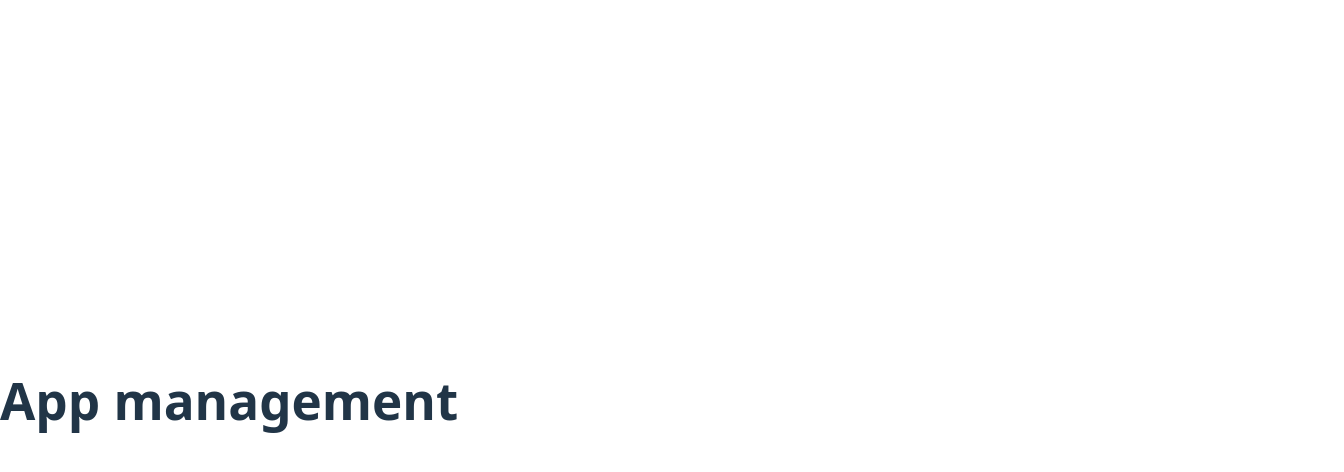
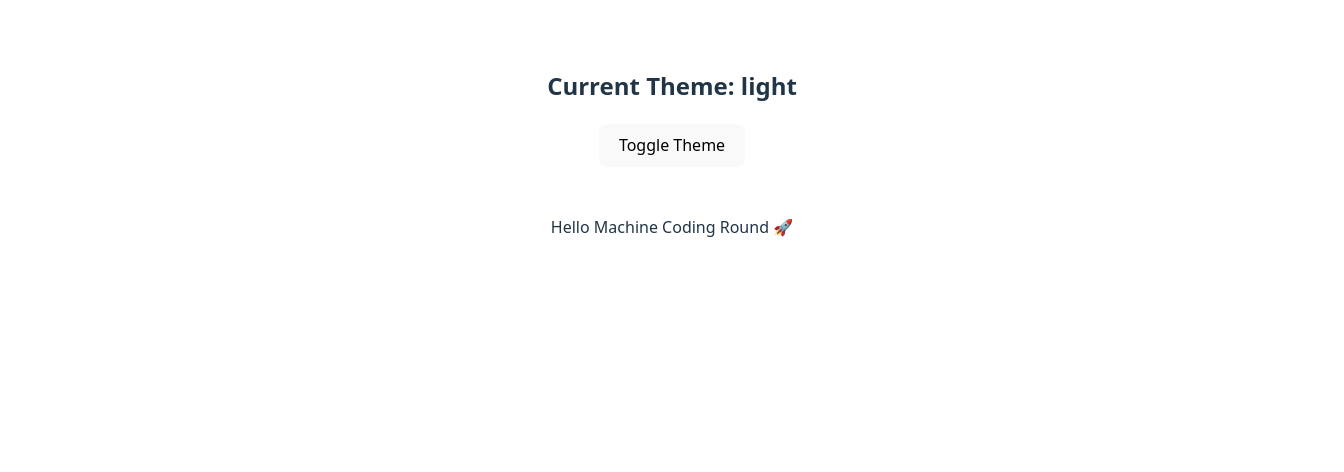
Before and after one commit to sd8917/Frontend-interview, a React (Vite) app: page / in a window 1280 px wide. Shown: the top 472 px of the page, 1344 px wide, since content can reach past the window. Built offline with nearby package versions, Linux system fonts and the light colour scheme.

Commit message:
add theme

```diff
--- a/src/App.tsx
+++ b/src/App.tsx
@@ -1,10 +1,16 @@
-
-
+import { Content } from "./components/Context";
+import { Header } from "./components/Header";
+import { ThemeProvider } from "./components/ThemeContext";
+import './App.css'
 
 function App() {
-  return <h1> App management</h1>
+  return (
+    <ThemeProvider>
+      <Header />
+      <Content />
+    </ThemeProvider>
+  );
 }
 
 
-
 export default App
--- /dev/null
+++ b/src/components/Context.tsx
@@ -0,0 +1,3 @@
+export function Content() {
+    return <p style={{ padding: "16px" }}>Hello Machine Coding Round 🚀</p>;
+}
--- /dev/null
+++ b/src/components/Header.tsx
@@ -0,0 +1,13 @@
+import { useTheme } from "../hooks/useTheme";
+
+export function Header() {
+    const { theme, toggleTheme } = useTheme();
+
+
+    return (
+        <header style={{ padding: "16px" }}>
+            <h2>Current Theme: {theme}</h2>
+            <button onClick={toggleTheme}>Toggle Theme</button>
+        </header>
+    );
+}
--- /dev/null
+++ b/src/components/ThemeContext.tsx
@@ -0,0 +1,37 @@
+import { createContext, useMemo, useState } from "react";
+import { type ReactNode } from "react";
+
+type ThemeContextType = {
+    theme: string;
+    toggleTheme: () => void;
+};
+// 1️⃣ Create Context
+export const ThemeContext = createContext<ThemeContextType | undefined>(undefined);
+
+
+type ThemeProviderProps = {
+    children: ReactNode;
+};
+
+// 2️⃣ Theme Provider
+export function ThemeProvider({ children }: ThemeProviderProps) {
+    const [theme, setTheme] = useState<string>("light");
+
+    const toggleTheme = () => {
+        setTheme((prev) => (prev === "light" ? "dark" : "light"));
+    };
+
+     // memoize the value object
+    const value = useMemo(() => ({ theme, toggleTheme }), [theme]);
+
+    return (
+        <ThemeContext.Provider value={value}>
+            <div
+                className={theme === "light" ? "bg-white text-black !important" : "bg-black text-white !important"}
+                style={{ minHeight: "100vh", width: "100vw" }}
+            >
+                {children}
+            </div>
+        </ThemeContext.Provider>
+    );
+}
--- /dev/null
+++ b/src/hooks/useTheme.ts
@@ -0,0 +1,13 @@
+import { useContext } from "react";
+import { ThemeContext } from "../components/ThemeContext";
+
+
+// 3️⃣ Custom Hook (BEST PRACTICE)
+export function useTheme() {
+    const context = useContext(ThemeContext);
+    console.log('context ', context);
+    if (!context) {
+        throw new Error("useTheme must be used within ThemeProvider");
+    }
+    return context;
+}
```
Also changed, not shown: 1 other file (tests, documents, lock files or other folders).
